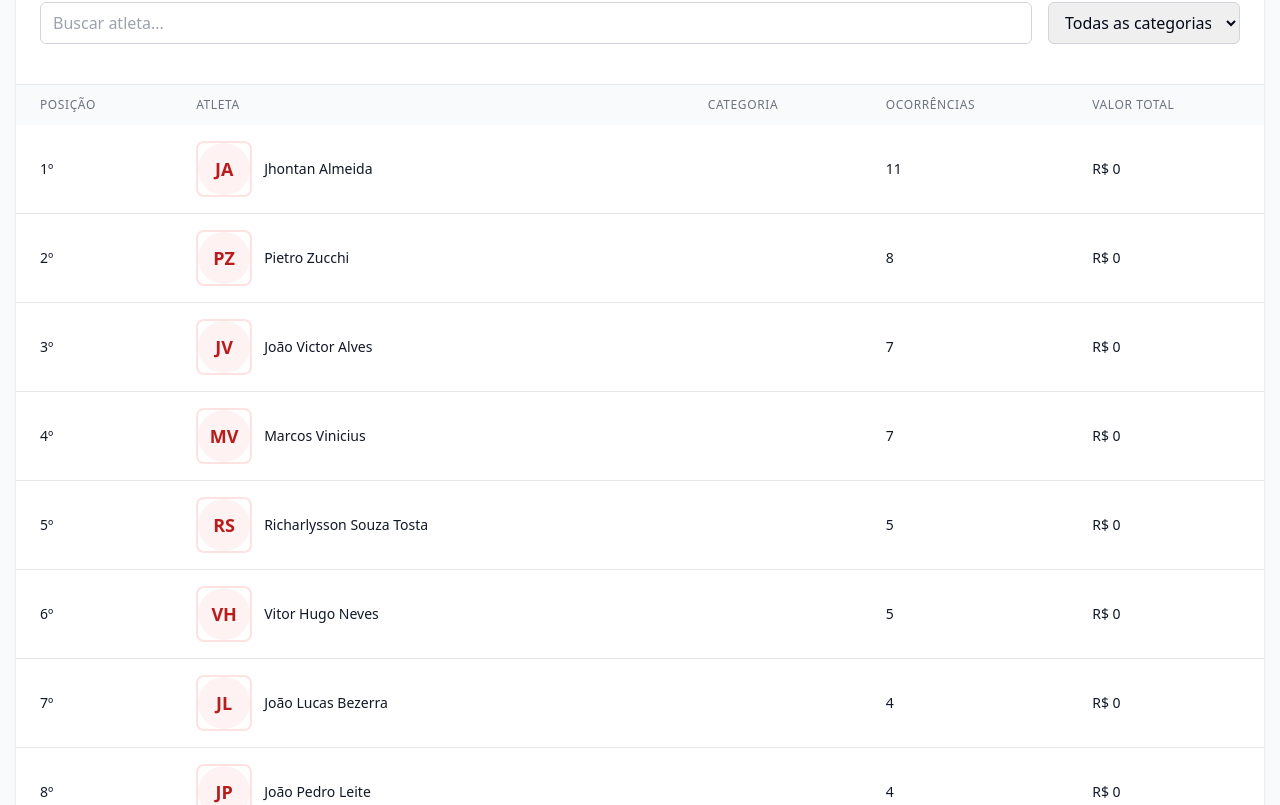
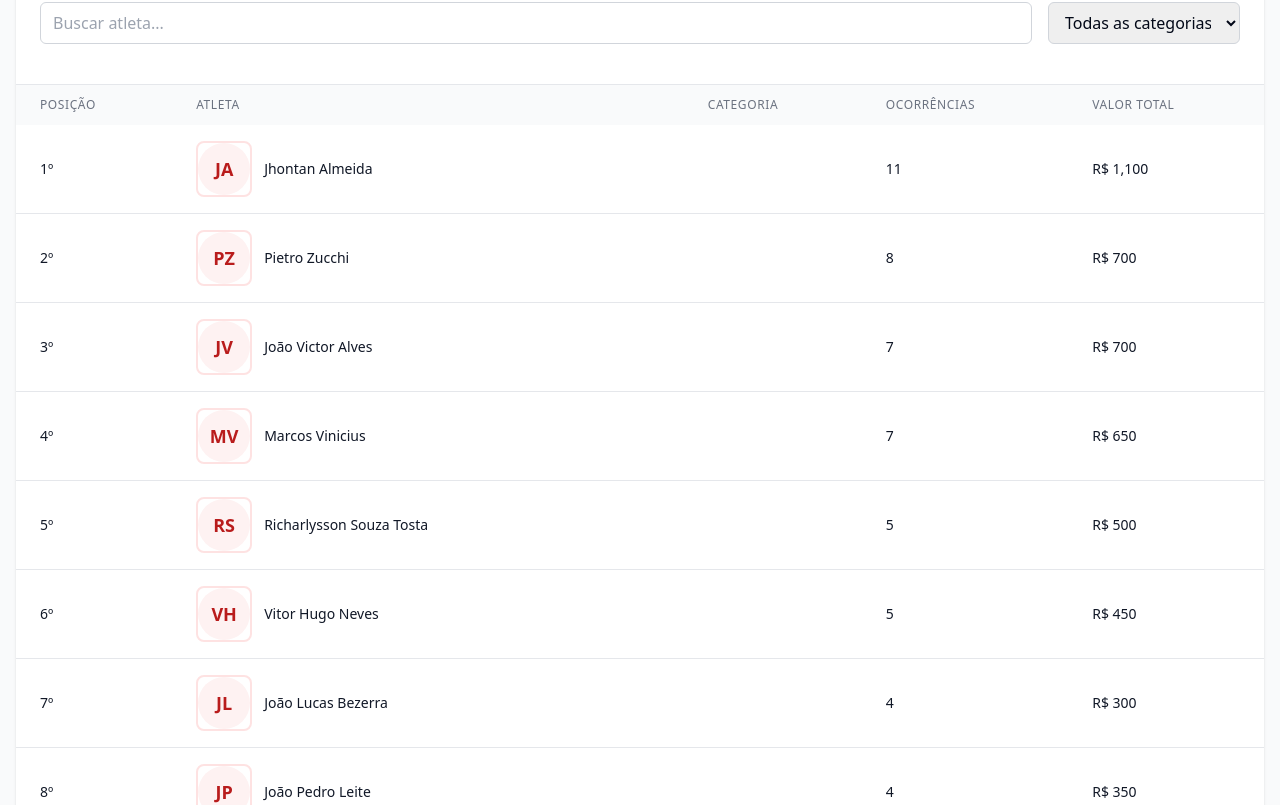
Before and after one commit to LordBuks/Dashcaixinha, a React (Vite) app: page / in a window 1280 px wide. Shown: the part 1020-1825 px from the top of the page. Built offline with nearby package versions, Linux system fonts and the light colour scheme; no server answers.

Commit message:
calculando

```diff
--- a/src/components/dashboard/AthleteListModal.tsx
+++ b/src/components/dashboard/AthleteListModal.tsx
@@ -42,7 +42,7 @@ export function AthleteListModal({ athleteName, occurrences, onClose }: AthleteL
 
       const athlete = athleteMap.get(key)!;
       athlete.totalAbsences += 1;
-      athlete.totalValue += parseInt(occ.Valor);
+      athlete.totalValue += parseInt(occ.VALOR);
 
       // Atualizar com a data mais recente (assumindo que DATA é um número serial)
       if (parseInt(occ.DATA) > parseInt(athlete.lastAbsenceDate)) {
--- a/src/components/dashboard/AthleteOccurrencesModal.tsx
+++ b/src/components/dashboard/AthleteOccurrencesModal.tsx
@@ -34,7 +34,7 @@ export const AthleteOccurrencesModal: React.FC<AthleteOccurrencesModalProps> = (
   const firstOccurrence = occurrences[0];
   const fotoUrl = firstOccurrence?.fotoUrl;
   const category = firstOccurrence?.Cat || 'N/A';
-  const totalValue = occurrences.reduce((sum, occ) => sum + parseInt(occ.Valor), 0);
+  const totalValue = occurrences.reduce((sum, occ) => sum + parseInt(occ.VALOR), 0);
 
   return (
     <Dialog open={true} onOpenChange={onClose}>
--- a/src/components/dashboard/AthleteProfile.tsx
+++ b/src/components/dashboard/AthleteProfile.tsx
@@ -128,7 +128,7 @@ export function AthleteProfile({ athleteName, occurrences, onClose }: AthletePro
                       {occ.TIPO}
                     </div>
                     <Badge variant="outline" className="text-xs bg-red-50 border-red-200 text-red-700">
-                      R$ {occ.Valor}
+                      R$ {occ.VALOR}
                     </Badge>
                   </div>
                   <div className="text-sm text-gray-700 mb-2 leading-relaxed">
--- a/src/components/dashboard/CategoryAthleteModal.tsx
+++ b/src/components/dashboard/CategoryAthleteModal.tsx
@@ -39,7 +39,7 @@ export function CategoryAthleteModal({ categoryName, occurrences, onClose }: Cat
 
         const athlete = athleteStats.get(key);
         athlete.occurrences.push(occ);
-        athlete.totalValue += parseInt(occ.Valor);
+        athlete.totalValue += parseInt(occ.VALOR);
         athlete.occurrenceCount += 1;
         // Atualiza fotoUrl se não existir ainda
         if (!athlete.fotoUrl && occ.fotoUrl) {
--- a/src/components/dashboard/CategoryListModal.tsx
+++ b/src/components/dashboard/CategoryListModal.tsx
@@ -44,7 +44,7 @@ export function CategoryListModal({ categoryName, occurrences, onClose, onAthlet
 
       const athlete = athleteMap.get(key)!;
       athlete.totalOccurrences += 1;
-      athlete.totalValue += parseInt(occ.Valor);
+      athlete.totalValue += parseInt(occ.VALOR);
 
       // Atualizar com a data mais recente (assumindo que DATA é um número serial)
       if (parseInt(occ.DATA) > parseInt(athlete.lastOccurrenceDate)) {
--- a/src/pages/Analytics.tsx
+++ b/src/pages/Analytics.tsx
@@ -30,7 +30,7 @@ const Analytics = () => {
     return monthlyData.map(monthData => {
       const uniqueAthletes = new Set(monthData.data.map(occ => occ.NOME)).size;
       const totalOccurrences = monthData.data.length;
-      const totalValue = monthData.data.reduce((sum, occ) => sum + parseInt(occ.Valor), 0);
+      const totalValue = monthData.data.reduce((sum, occ) => sum + parseInt(occ.VALOR), 0);
 
       return {
         month: monthData.month,
@@ -114,7 +114,7 @@ const Analytics = () => {
         const athlete = athleteStats.get(occ.NOME);
         athlete.months.add(monthData.month);
         athlete.totalOccurrences++;
-        athlete.totalValue += parseInt(occ.Valor);
+        athlete.totalValue += parseInt(occ.VALOR);
       });
     });
 
--- a/src/pages/Index.tsx
+++ b/src/pages/Index.tsx
@@ -81,7 +81,7 @@ const Index = () => {
 
       const athlete = stats.get(key);
       athlete.occurrences.push(occ);
-      athlete.totalValue += Number(occ.Valor) || 0;
+      athlete.totalValue += Number(occ.VALOR) || 0;
       athlete.occurrenceCount += 1;
     });
 
@@ -91,7 +91,7 @@ const Index = () => {
   // Estatísticas gerais
   const totalAthletes = athleteStats.length;
   const totalOccurrences = currentData.length;
-  const totalValue = currentData.reduce((sum, occ) => sum + (Number(occ.Valor) || 0), 0);
+  const totalValue = currentData.reduce((sum, occ) => sum + (Number(occ.VALOR) || 0), 0);
   const averagePerAthlete = totalAthletes > 0 ? (totalValue / totalAthletes).toFixed(2) : "0";
 
   // Dados para gráfico de pizza (tipos de ocorrência)
```
